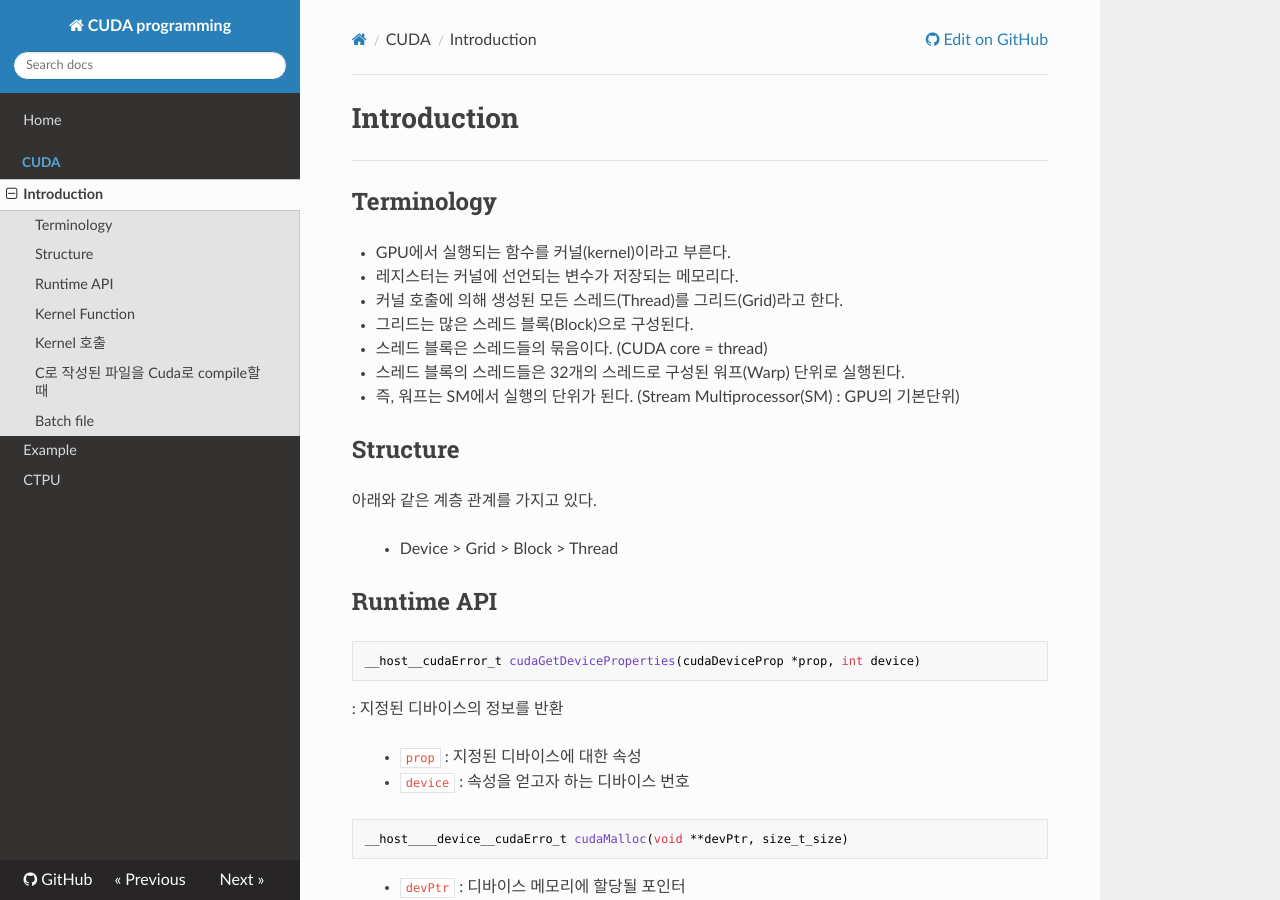
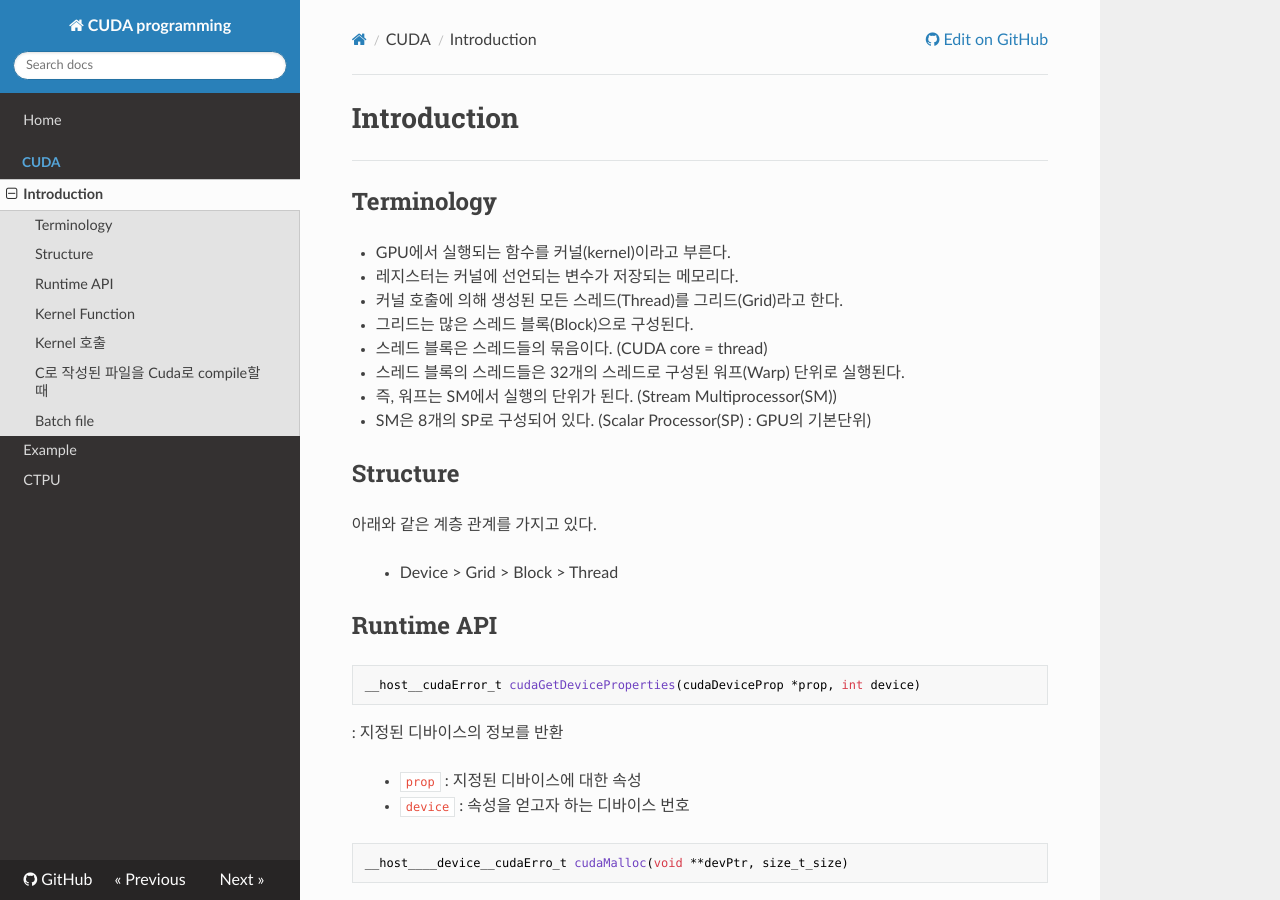
Before and after one commit to WonyoungCho/CUDA, an MkDocs documentation site: the page built from docs/CUDA_int.md, in a window 1280 px wide and 900 px high. Built offline with MkDocs 1.6.1, drawn with Linux system fonts in a browser that asks for light colours; nearby versions of some CDN libraries; old or Windows-style settings are respelled for this version of MkDocs.

Commit message:
Update CUDA_int.md

```diff
--- a/docs/CUDA_int.md
+++ b/docs/CUDA_int.md
@@ -8,7 +8,8 @@
 - 그리드는 많은 스레드 블록(Block)으로 구성된다.
 - 스레드 블록은 스레드들의 묶음이다. (CUDA core = thread)
 - 스레드 블록의 스레드들은 32개의 스레드로 구성된 워프(Warp) 단위로 실행된다.
-- 즉, 워프는 SM에서 실행의 단위가 된다. (Stream Multiprocessor(SM) : GPU의 기본단위)
+- 즉, 워프는 SM에서 실행의 단위가 된다. (Stream Multiprocessor(SM))
+- SM은 8개의 SP로 구성되어 있다. (Scalar Processor(SP) : GPU의 기본단위)
 
 
 ## Structure
```
